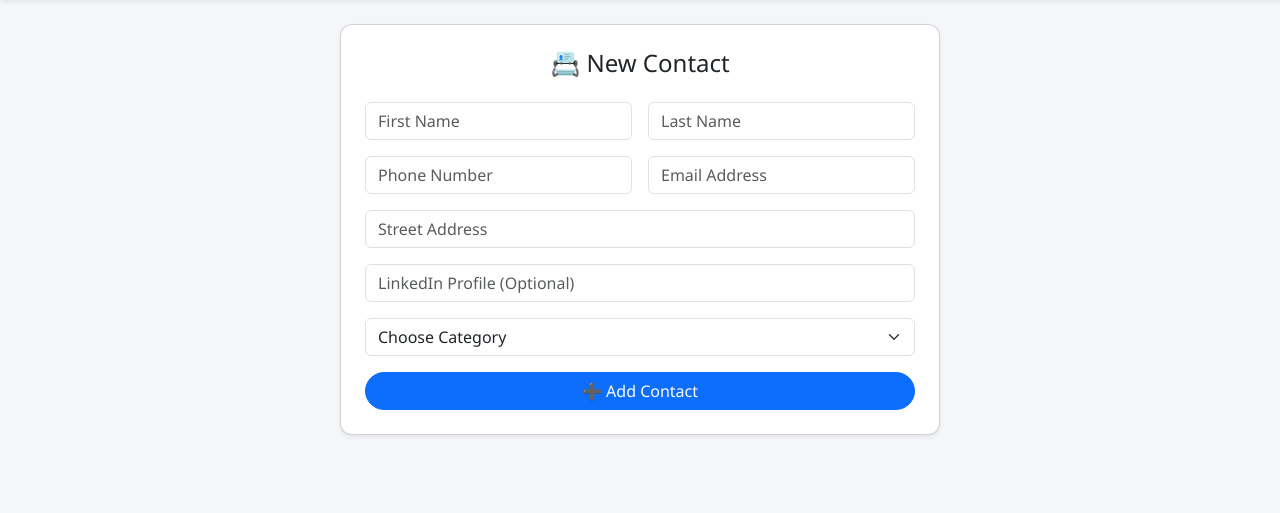
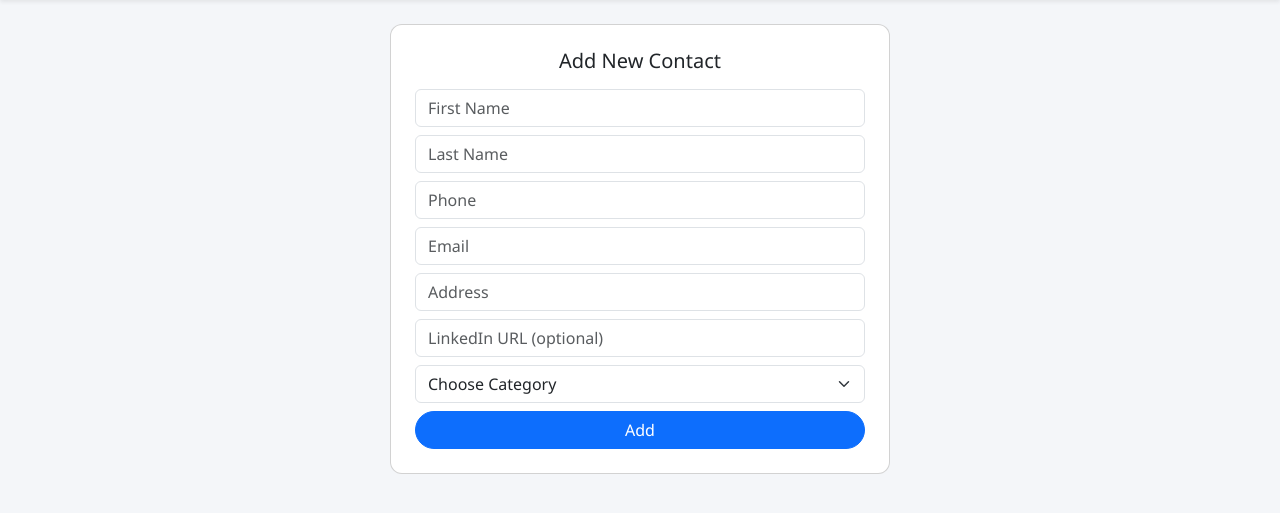
Before and after one commit to Akshay-le/contact-book, a Flask app: page /add in a window 1280 px wide. Shown: the part 56-569 px from the top of the page. Run offline with Flask 3, Linux system fonts and the light colour scheme; the visitor is signed in with stand-in values (Sample User, id 1).

Commit message:
Update add_contact.html

```diff
--- a/templates/add_contact.html
+++ b/templates/add_contact.html
@@ -1,42 +1,31 @@
 {% extends "layout.html" %}
 {% block content %}
-<div class="d-flex justify-content-center align-items-start mt-4">
-  <div class="card shadow-sm p-4 w-100" style="max-width: 600px;">
-    <h4 class="mb-4 text-center">📇 New Contact</h4>
-    <form method="POST">
-      <div class="row g-3">
-        <div class="col-md-6">
-          <input type="text" name="first_name" class="form-control" placeholder="First Name" required>
+<div class="card p-4 mx-auto mt-4" style="max-width:500px">
+  <h5 class="text-center mb-3">Add New Contact</h5>
+  <form method="POST" class="row g-2">
+    {% for name, type, ph in [
+      ("first_name", "text", "First Name"),
+      ("last_name", "text", "Last Name"),
+      ("phone", "text", "Phone"),
+      ("email", "email", "Email"),
+      ("address", "text", "Address"),
+      ("linkedin", "url", "LinkedIn URL (optional)")
+    ] %}
+    <div class="col-12">
+      <input name="{{name}}" type="{{type}}" class="form-control" placeholder="{{ph}}" {% if 'optional' not in ph %}required{% endif %}>
     </div>
-        <div class="col-md-6">
-          <input type="text" name="last_name" class="form-control" placeholder="Last Name" required>
-        </div>
-        <div class="col-md-6">
-          <input type="text" name="phone" class="form-control" placeholder="Phone Number" required>
-        </div>
-        <div class="col-md-6">
-          <input type="email" name="email" class="form-control" placeholder="Email Address" required>
-        </div>
-        <div class="col-12">
-          <input type="text" name="address" class="form-control" placeholder="Street Address" required>
-        </div>
-        <div class="col-12">
-          <input type="url" name="linkedin" class="form-control" placeholder="LinkedIn Profile (Optional)">
-        </div>
+    {% endfor %}
     <div class="col-12">
       <select name="category" class="form-select" required>
         <option disabled selected>Choose Category</option>
-            <option value="Family">Family</option>
-            <option value="Friends">Friends</option>
-            <option value="Favorite">Favorite</option>
-            <option value="Others">Others</option>
+        {% for cat in ['Family', 'Friends', 'Favorite', 'Others'] %}
+        <option value="{{cat}}">{{cat}}</option>
+        {% endfor %}
       </select>
     </div>
     <div class="col-12 d-grid">
-          <button type="submit" class="btn btn-primary">➕ Add Contact</button>
-        </div>
+      <button class="btn btn-primary">Add</button>
     </div>
   </form>
 </div>
-</div>
 {% endblock %}
```
Lines whose indentation alone changed are shown as unchanged.
